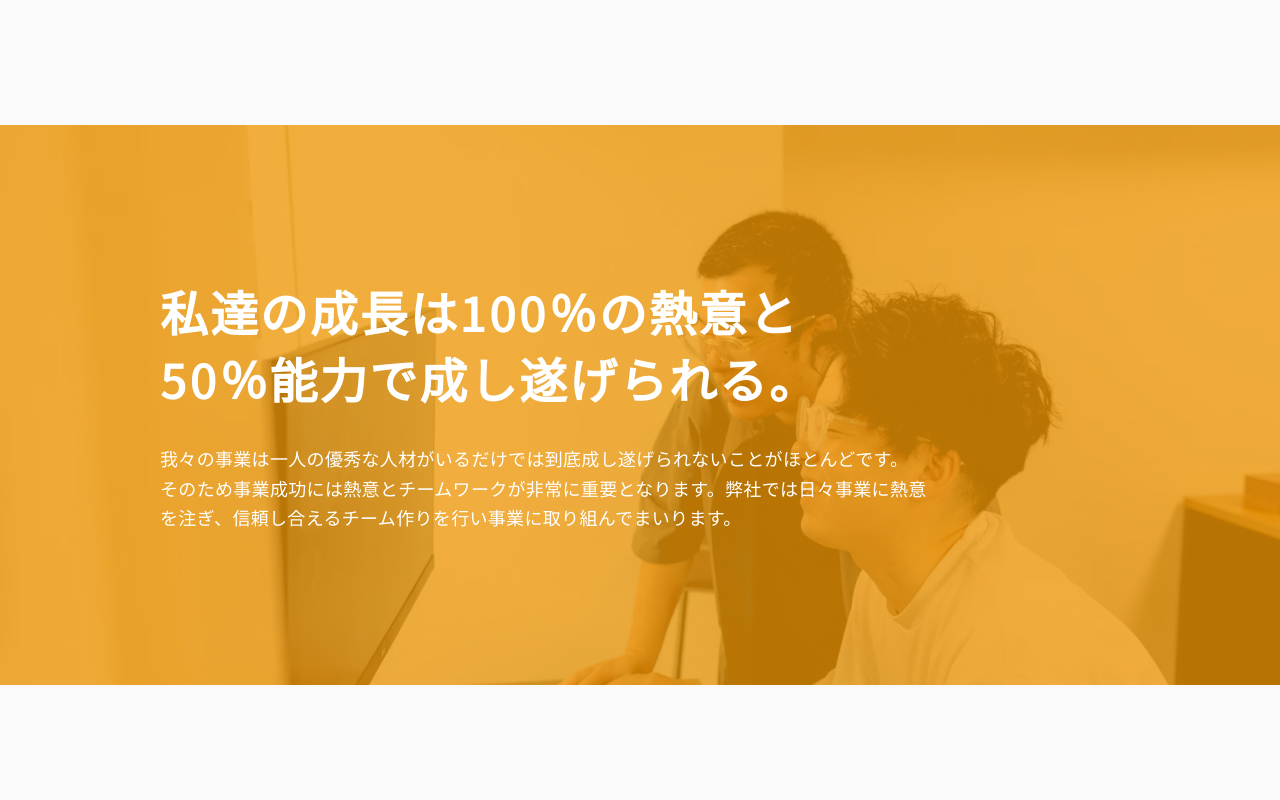
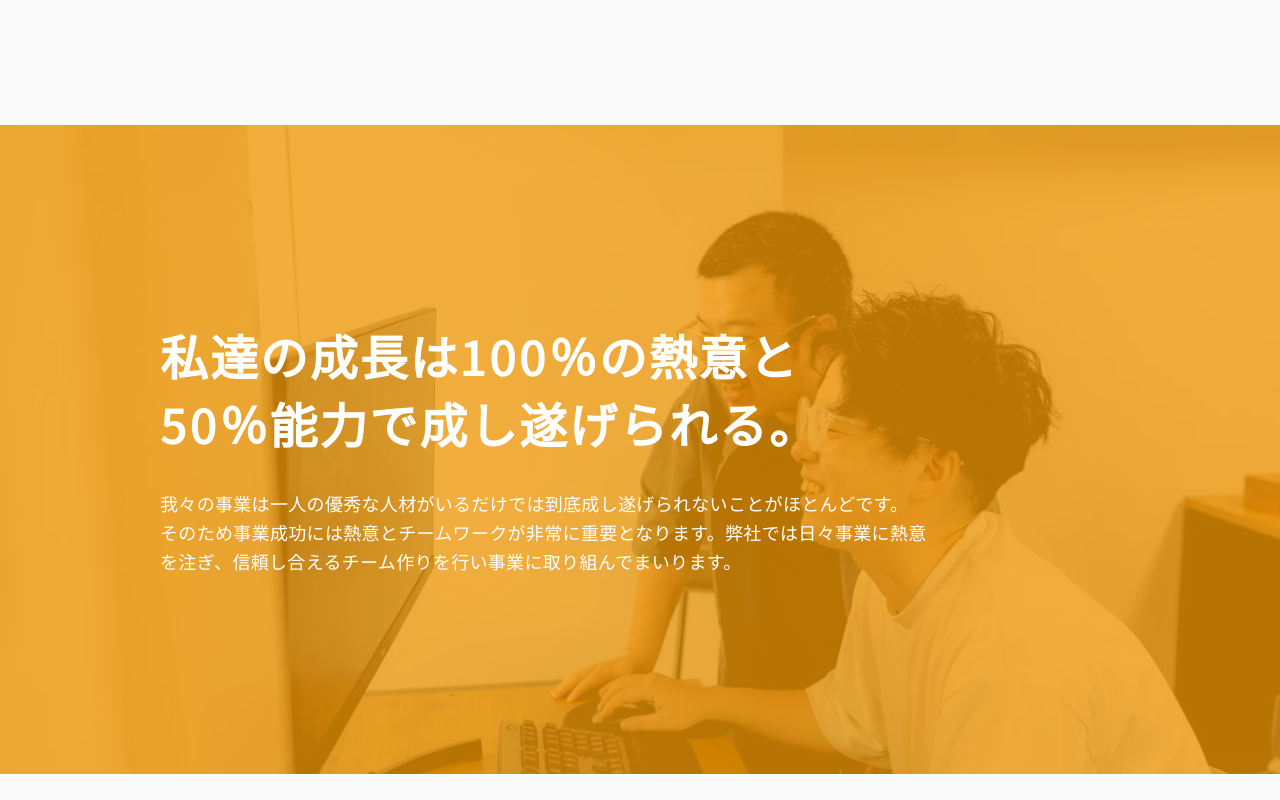
Before and after one commit to estack-inc/estack-website, a Next.js app: page /about in a window 1280 px wide. Shown: the part 1140-1940 px from the top of the page. Built offline with nearby package versions, Linux system fonts and the light colour scheme.

Commit message:
fix: Philosophy セクション高さを OLD と同じ 649px に揃える (#19)
OLD は padding 168px×2 で 649px、NEW は min-h 560px だったため
オレンジ帯が 89px 低かった。md:min-h を 649px に変更。

```diff
--- a/app/about/page.tsx
+++ b/app/about/page.tsx
@@ -244,7 +244,7 @@ export default function AboutPage() {
       </section>
 
       {/* 理念 — 背景に 1 枚ずつ表示・スライド遷移するスライドショー、上に半透明オレンジ */}
-      <section id="philosophy" className="relative my-12 md:my-16 overflow-hidden min-h-[420px] md:min-h-[560px] flex items-center">
+      <section id="philosophy" className="relative my-12 md:my-16 overflow-hidden min-h-[420px] md:min-h-[649px] flex items-center">
         <div className="absolute inset-0">
           <SlideshowPhotos photos={PHILOSOPHY_PHOTOS} />
         </div>
```
